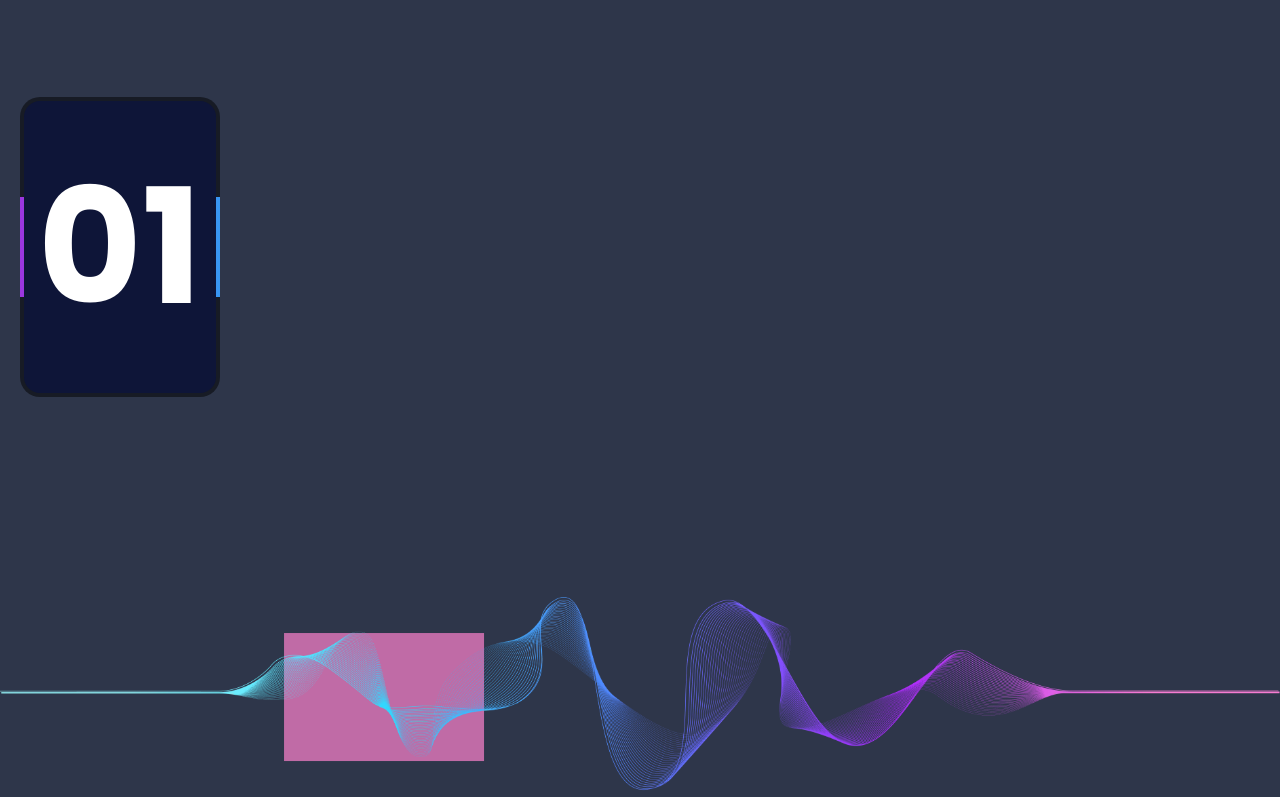
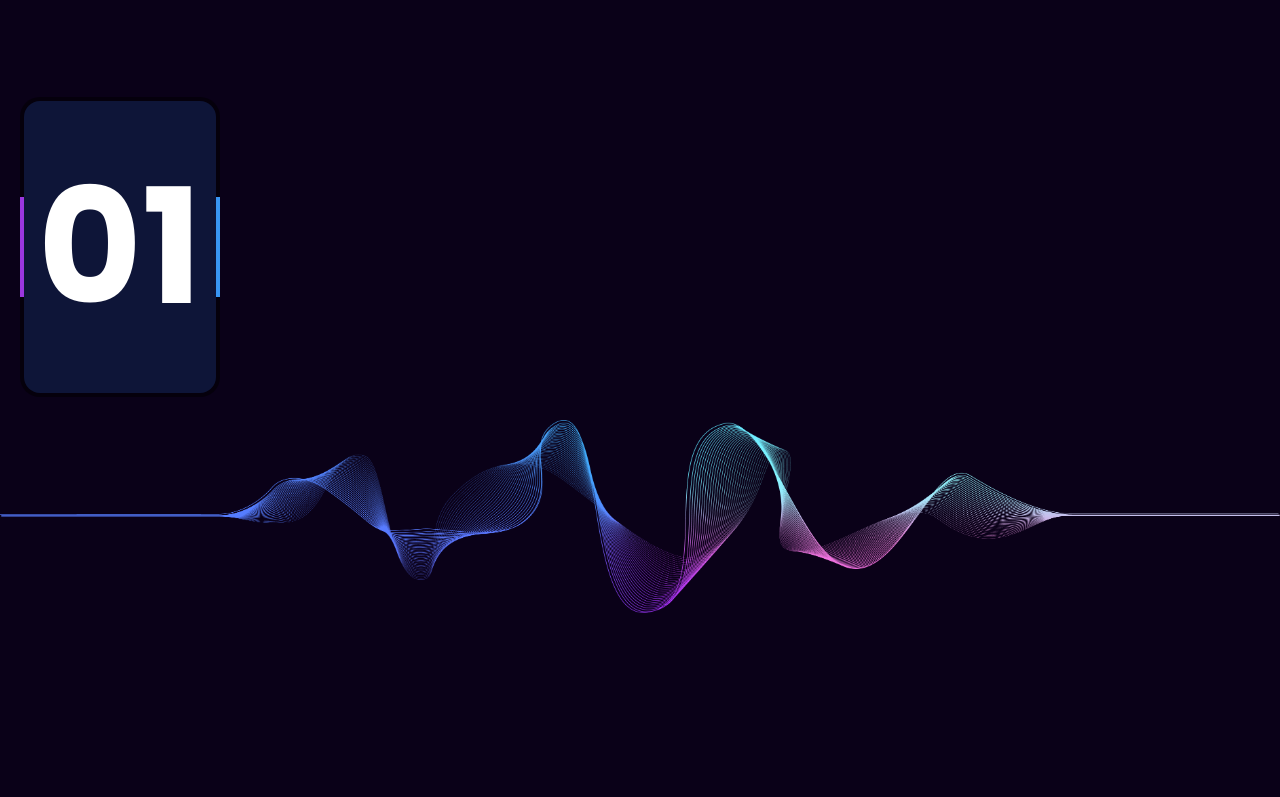
Before and after one commit to jyoti0922/roadmap-pratice, a plain HTML site: page index.html in a window 1280 px wide. Shown: the part 1417-2214 px from the top of the page. After the commit the page ends 2030 px from the top, so only its background shows below. Drawn offline with nearby package versions, Linux system fonts and the light colour scheme.

Commit message:
image bg animation

```diff
--- a/assets/css/roadmap.css
+++ b/assets/css/roadmap.css
@@ -5,7 +5,7 @@
   box-sizing: border-box;
 }
 body {
-  background-color: #2e364a;
+  background-color: #0a0118;
   font-family: "Poppins", sans-serif;
   font-weight: 400px;
 }
@@ -85,26 +85,17 @@ body {
   margin-left: -3px;
   z-index: -2;
 }
-.timeline::after {
-  content: "";
+
+.centerline {
   position: absolute;
+  left: 50%;
+  top: 0;
   width: 3px;
   height: 100%;
-  left: 50%;
-  top: 0;
-  background: red;
+  background-color: #f00;
   margin-left: -3px;
-  z-index: -1;
-  animation: moveline 6s linear forwards;
 }
-@keyframes moveline {
-  0% {
-    height: 0;
-  }
-  100% {
-    height: 100%;
-  }
-}
+
 .text-box h2 {
   font-weight: 600;
 }
--- a/assets/css/style.css
+++ b/assets/css/style.css
@@ -1,47 +1,42 @@
-/* transparent-box-css here */
-.transparent_box {
-  width: 100%;
+/* animation image css */
+.hero_wave_height {
+  padding-top: 15.08%;
+}
+.hero_wave {
+  -webkit-mask-size: 100% 100%;
+  -webkit-mask-clip: border-box;
+  -webkit-mask-image: url("../images/webp/hero-sectionImg.webp");
+  mask-size: 100% 100%;
+  mask-clip: border-box;
+  z-index: 1;
+  max-width: 100%;
+  margin-top: 1.46em;
   position: relative;
-  margin-top: 200px;
-}
-.rotated_box {
-  position: absolute;
-  content: "";
-  width: 10%;
-  height: 100%;
-  background-color: #f38cd4;
-  left: 0%;
-  top: 0%;
-  z-index: -1;
-  animation: rotate 4s linear infinite;
+  left: 0;
   overflow: hidden;
 }
-@keyframes rotate {
-  0% {
-    transform: rotate(90deg);
-    left: 0%;
-    top: 0%;
-  }
-  25% {
-    transform: rotate(90deg);
-    top: 0%;
-  }
-  50% {
-    transform: rotate(180deg);
-    left: 50%;
-    top: 0%;
-  }
-  75% {
-    transform: rotate(270deg);
-  }
+.grad_bg {
+  background-image: conic-gradient(
+    #ff7fd8,
+    #aa2aff 20%,
+    #557cff 50%,
+    #32d7ff 75%,
+    #97fcff 100%
+  );
+  z-index: -1;
+  filter: blur(20px);
+  position: absolute;
+  top: -364%;
+  bottom: -364%;
+  left: -200%;
+  right: -200%;
+  animation: gradient-bg 4s linear infinite;
+}
+@keyframes gradient-bg {
   100% {
-    transform: rotate(360deg);
-    background-color: #25061b;
-    left: 80%;
-    top: 0%;
+    transform: translate3d(0px, 0px, 0px) rotate(360deg);
   }
 }
-
 /* ----------------- use media screen here ------------------- */
 @media screen and (max-width: 479px) {
   .header__logo {
--- /dev/null
+++ b/assets/js/timeline.js
@@ -0,0 +1,15 @@
+gsap.registerPlugin(ScrollTrigger);
+
+const centerline = document.querySelector(".centerline");
+
+gsap.from(centerline, {
+  yPercent: -100,
+  //   ease: "none",
+  //   scrollTrigger: {
+  //     trigger: line,
+  //     scrub: true,
+  //     markers: true,
+  //     start: "top top",
+  //     end: "bottom bottom",
+  //   },
+});
--- a/index.html
+++ b/index.html
@@ -8,11 +8,13 @@
     <!-- css file links -->
     <link rel="stylesheet" href="./assets/css/roadmap.css" />
     <link rel="stylesheet" href="./assets/css/style.css" />
+
 </head>
 
 <body>
-    <!-- roadmap start here -->
+    <!-- roadmap-secton-start-here -->
     <div class="timeline">
+        <div class="centerline"></div>
         <div class="container left-container">
             <img src="./assets/images/png/alpha-logo.png" alt="alpha-logo-img" />
             <div class="text-box">
@@ -80,17 +82,19 @@
             </div>
         </div>
     </div>
-    <!-- animated section here -->
+    <!-- Animated-section-start-here -->
     <div class="animated_border">
         <h2 style="color:white;">01</h2>
     </div>
-    <div class="transparent_box">
-        <img style="width:100%;" src="./assets/images/webp/hero-sectionImg.webp" alt="animated-image" />
-        <div class="rotated_box"></div>
+    <div class="hero_wave">
+        <div class="hero_wave_height">
+            <div class="grad_bg"></div>
+        </div>
     </div>
-
-
-    <script src="./assets/js/roadmap.js"></script>
+    <!-- gsap animation java script -->
+    <script src="path/to/gsap.min.js"></script>
+    <script src="path/to/ScrollTrigger.min.js"></script>
+    <script src="/assets/js/timeline.js"></script>
 </body>
 
 </html>
```
